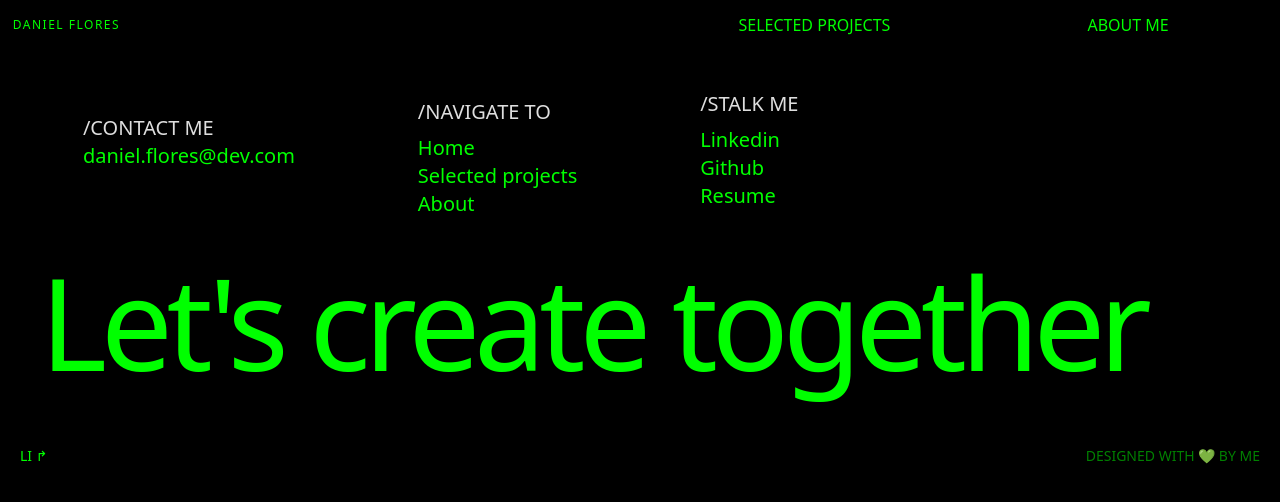
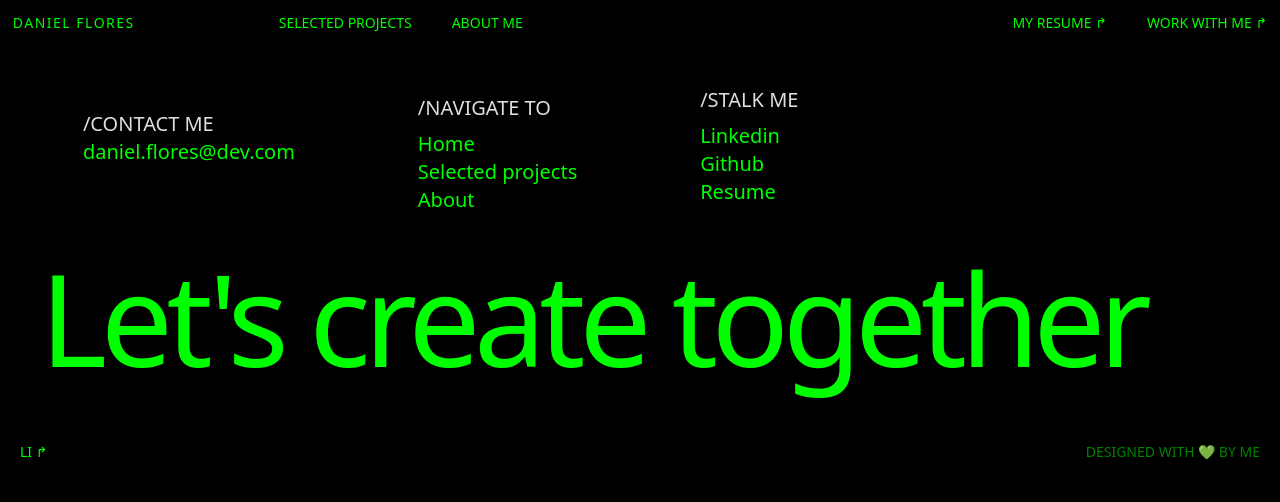
Before and after one commit to Devnielote/web-portfolio, a React (Vite) app: page /about in a window 1280 px wide. Shown: the top 502 px of the page. Built offline with nearby package versions, Linux system fonts and the light colour scheme.

Commit message:
feat: add window size listener for closing the mobile menu when window width changes

```diff
--- a/src/components/Navbar.tsx
+++ b/src/components/Navbar.tsx
@@ -7,6 +7,17 @@ export default function Navbar() {
   const [menuOpen, setMenuOpen] = useState(false);
 
   useEffect(() => {
+    document.body.style.overflow = menuOpen ? 'hidden' : '';
+
+    const handleResize = () => {
+      if (window.innerWidth >= 640) {
+        setMenuOpen(false);
+        document.body.style.overflow = '';
+      }
+    };
+
+    window.addEventListener('resize', handleResize);
+
     if(menuOpen) {
       document.body.classList.add('overflow-hidden');
     } else {
@@ -20,13 +31,21 @@ export default function Navbar() {
 
   return (
     <header className='flex justify-between items-center '>
-      <Link to="/home" className='header_logo'>
-        <h1 className='text-xs'>DANIEL FLORES</h1>
-      </Link>
-      <nav className='hidden sm:flex justify-around items-center w-1/2'>
-        <Link to="/projects">SELECTED PROJECTS</Link>
-        <Link to="/about">ABOUT ME</Link>
-      </nav>
+      <div className='flex w-full md:justify-between text-sm'>
+        <div className='flex items-center'>
+          <Link to="/home" className='header_logo'>
+            <h1 className='text-xs sm:text-sm'>DANIEL FLORES</h1>
+          </Link>
+          <nav className='hidden md:flex justify-start items-center ml-10 lg:ml-36'>
+            <Link to="/projects">SELECTED PROJECTS</Link>
+            <Link className='ml-10' to="/about">ABOUT ME</Link>
+          </nav>
+        </div>
+        <div className='hidden md:flex'>
+          <Link className='mr-10' to="/home">MY RESUME ↱ </Link>
+          <Link to="/home">WORK WITH ME ↱</Link>
+        </div>
+      </div>
 
       <div className='fixed left-1/2 translate-x-[-50%] bottom-5 z-50 md:hidden
             transition-all
@@ -48,20 +67,29 @@ export default function Navbar() {
         </button>
 
         {menuOpen && (
-          <nav className='mobile_nav flex flex-col justify-around w-64 h-96 sm:w-[25rem] sm:h-[25rem] sm:[top:-450px]'>
-            <header className='flex justify-around w-1/2'>
+          <nav className='mobile_nav flex flex-col justify-between w-64 h-[400px] [top:-410px] sm:w-[25rem] sm:h-[25rem] sm:[top:-420px]'>
+            <header className='flex justify-around w-1/2 text-xs sm:justify-start'>
               <Link to="/home">LI ↱</Link>
-              <Link to="/home">GH ↱</Link>
+              <Link className='sm:ml-3' to="/home">GH ↱</Link>
             </header>
             <section className='flex flex-col items-center w-full'>
               <img src={dan} alt="Pixelated image of myself" className='w-2/6 rounded-full mb-5'/>
               <h1>Daniel Flores</h1>
               <span className='text-xs text-[var(--dark-green)]'>Frontend Developer</span>
             </section>
-            <section className='flex flex-col pl-5 text-left'>
-              <Link to="/projects" onClick={() => setMenuOpen(false)}>Select projects</Link>
-              <Link className='mt-2' to="/about" onClick={() => setMenuOpen(false)}>About me</Link>
+            <section className='flex flex-col px-5 py-4 text-left border-y border-[var(--dark-green)] sm:mt-2'>
+              <div className='flex justify-between items-center text-md'>
+                <Link to="/projects" onClick={() => setMenuOpen(false)}>Selected projects</Link>
+                <span className='text-[var(--green-phosphor)]'>▷</span>
+              </div>
+              <div className='flex justify-between items-center mt-4 pt-2 border-t border-[var(--dark-green)] text-md'>
+                <Link className='' to="/about" onClick={() => setMenuOpen(false)}>About me</Link>
+                <span className='text-[var(--green-phosphor)]'>▷</span>
+              </div>
             </section>
+            <div className='flex mb-5 mx-auto text-xs sm:mt- sm:mt-3'>
+              <Link to="/home">WORK WITH ME</Link>
+            </div>
           </nav>
         )}
       </div>
```
